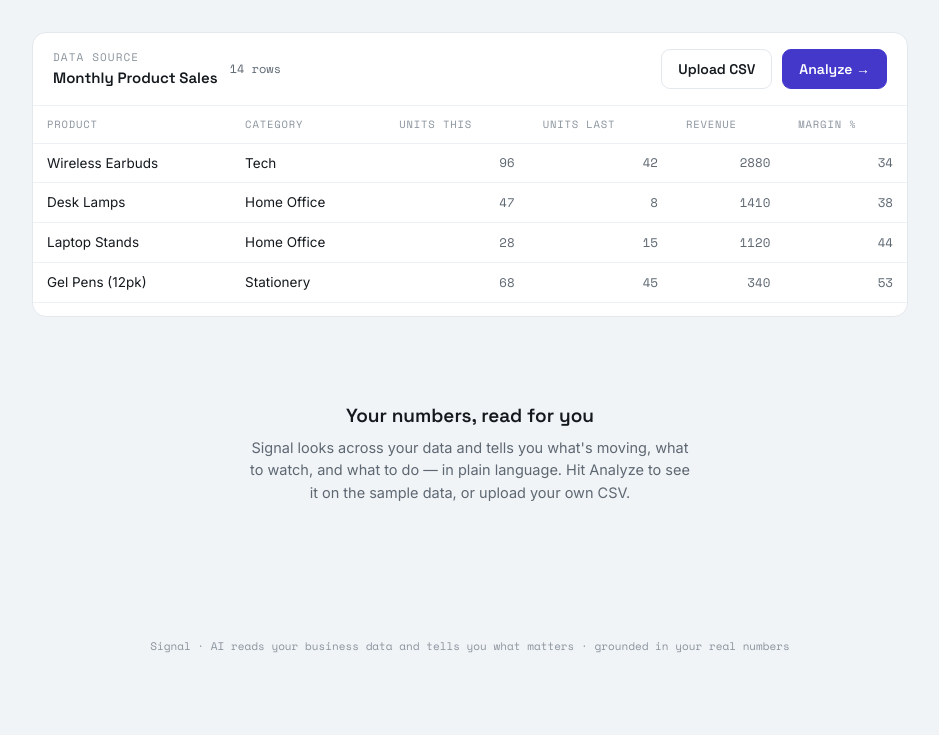
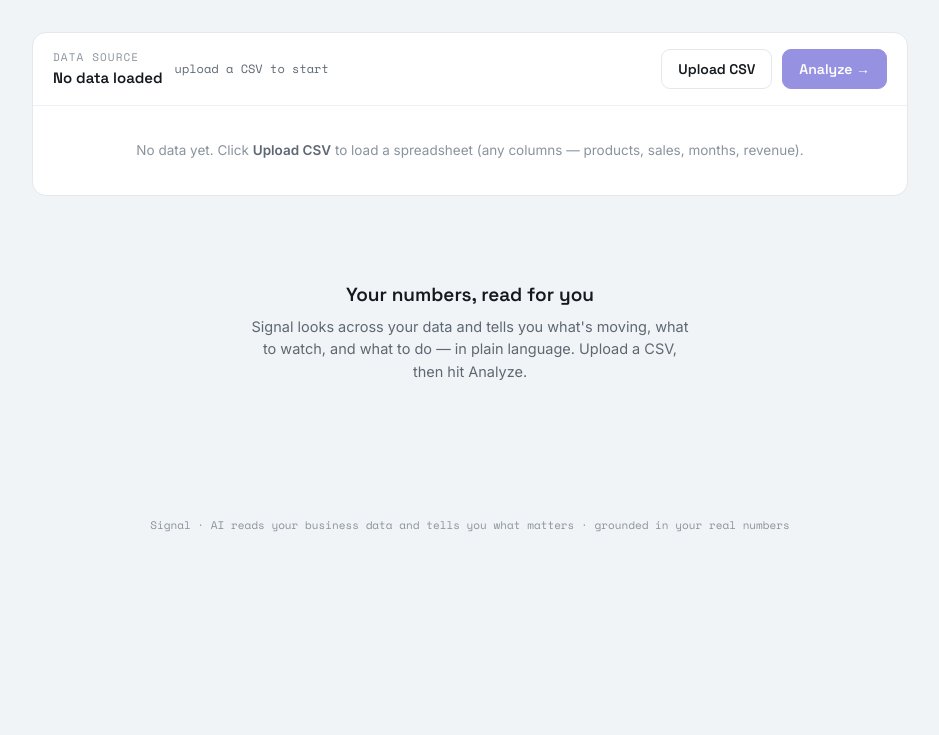
Before and after one commit to akshaykaki-cloud/Signal-app, a website: page index.html in a window 1280 px wide. Shown: the part 65-800 px from the top of the page, without its empty margins (170-1109 px from the left). Drawn offline with nearby package versions, Linux system fonts and the light colour scheme.

Commit message:
Add files via upload

```diff
--- a/index.html
+++ b/index.html
@@ -128,7 +128,7 @@
       <span class="tagline">reads your numbers</span>
     </div>
     <span class="head-sp"></span>
-    <span class="head-note" id="headNote">demo · sample data loaded</span>
+    <span class="head-note" id="headNote">upload a CSV to begin</span>
   </div>
 </header>
 
@@ -138,13 +138,13 @@
     <div class="panel-top">
       <div>
         <div class="src-label">Data source</div>
-        <div class="src-name" id="srcName">Monthly product sales</div>
+        <div class="src-name" id="srcName">No data loaded</div>
       </div>
-      <span class="src-meta" id="srcMeta">— rows</span>
+      <span class="src-meta" id="srcMeta">upload a CSV to start</span>
       <span class="panel-sp"></span>
       <div class="btn-row">
         <button class="btn" id="uploadBtn">Upload CSV</button>
-        <button class="btn btn-primary" id="analyzeBtn">Analyze →</button>
+        <button class="btn btn-primary" id="analyzeBtn" disabled>Analyze →</button>
         <input type="file" id="fileInput" accept=".csv,text/csv" />
       </div>
     </div>
@@ -154,7 +154,7 @@
   <div class="briefing" id="briefing">
     <div class="empty">
       <h2>Your numbers, read for you</h2>
-      <p>Signal looks across your data and tells you what's moving, what to watch, and what to do — in plain language. Hit Analyze to see it on the sample data, or upload your own CSV.</p>
+      <p>Signal looks across your data and tells you what's moving, what to watch, and what to do — in plain language. Upload a CSV, then hit Analyze.</p>
     </div>
   </div>
 
@@ -164,28 +164,8 @@
 <script>
   var $ = function(id){ return document.getElementById(id); };
 
-  // ---------- sample dataset (deliberate story baked in) ----------
-  var SAMPLE = {
-    label: "monthly product sales",
-    rows: [
-      {product:"Wireless Earbuds", category:"Tech", units_this:96, units_last:42, revenue:2880, margin_pct:34},
-      {product:"Desk Lamps", category:"Home Office", units_this:47, units_last:8, revenue:1410, margin_pct:38},
-      {product:"Laptop Stands", category:"Home Office", units_this:28, units_last:15, revenue:1120, margin_pct:44},
-      {product:"Gel Pens (12pk)", category:"Stationery", units_this:68, units_last:45, revenue:340, margin_pct:53},
-      {product:"USB-C Cables", category:"Tech", units_this:75, units_last:70, revenue:975, margin_pct:41},
-      {product:"HDMI Cables", category:"Tech", units_this:52, units_last:50, revenue:624, margin_pct:39},
-      {product:"Notebooks", category:"Stationery", units_this:58, units_last:60, revenue:464, margin_pct:45},
-      {product:"Sticky Notes", category:"Stationery", units_this:43, units_last:40, revenue:215, margin_pct:55},
-      {product:"Phone Cases", category:"Tech", units_this:92, units_last:88, revenue:1840, margin_pct:6},
-      {product:"A4 Printer Paper", category:"Stationery", units_this:74, units_last:130, revenue:518, margin_pct:22},
-      {product:"Ballpoint Pens (60pk)", category:"Stationery", units_this:95, units_last:120, revenue:285, margin_pct:52},
-      {product:"Bluetooth Speakers", category:"Tech", units_this:18, units_last:30, revenue:1080, margin_pct:30},
-      {product:"Power Banks", category:"Tech", units_this:14, units_last:25, revenue:700, margin_pct:33},
-      {product:"Whiteboard Markers", category:"Stationery", units_this:34, units_last:35, revenue:238, margin_pct:50}
-    ]
-  };
-
-  var current = SAMPLE;
+  // No data until the user uploads a CSV.
+  var current = null;
 
   // ---------- data preview ----------
   function renderPreview(data){
@@ -212,7 +192,7 @@
   // ---------- analyze ----------
   var analyzing = false;
   function analyze(){
-    if(analyzing) return;
+    if(analyzing || !current || !current.rows || !current.rows.length) return;
     analyzing = true;
     $("analyzeBtn").disabled = true;
     $("uploadBtn").disabled = true;
@@ -326,7 +306,8 @@
         var rows = (res.data || []).filter(function(r){ return r && Object.keys(r).length; });
         if(!rows.length){ alert("That file didn't have any rows I could read."); return; }
         current = { label: file.name.replace(/\.csv$/i, ""), rows: rows };
-        $("headNote").textContent = "your data · " + rows.length + " rows";
+        $("headNote").textContent = rows.length + " rows loaded";
+        $("analyzeBtn").disabled = false;
         renderPreview(current);
         $("briefing").innerHTML = '<div class="empty"><h2>Ready to analyze</h2><p>Loaded ' + rows.length +
           ' rows from ' + esc(file.name) + '. Hit Analyze to get your briefing.</p></div>';
@@ -341,8 +322,10 @@
   function prettyCol(c){ return String(c).replace(/_/g," ").replace(/\bpct\b/i,"%"); }
   function titleize(s){ return String(s).replace(/[_-]/g," ").replace(/\b\w/g, function(m){ return m.toUpperCase(); }); }
 
-  // init
-  renderPreview(SAMPLE);
+  // init — empty state, waiting for an upload
+  $("preview").innerHTML = '<div style="padding:34px 20px;text-align:center;color:var(--faint);font-size:13.5px">' +
+    'No data yet. Click <b style="color:var(--slate)">Upload CSV</b> to load a spreadsheet ' +
+    '(any columns — products, sales, months, revenue).</div>';
 </script>
 </body>
 </html>
```
